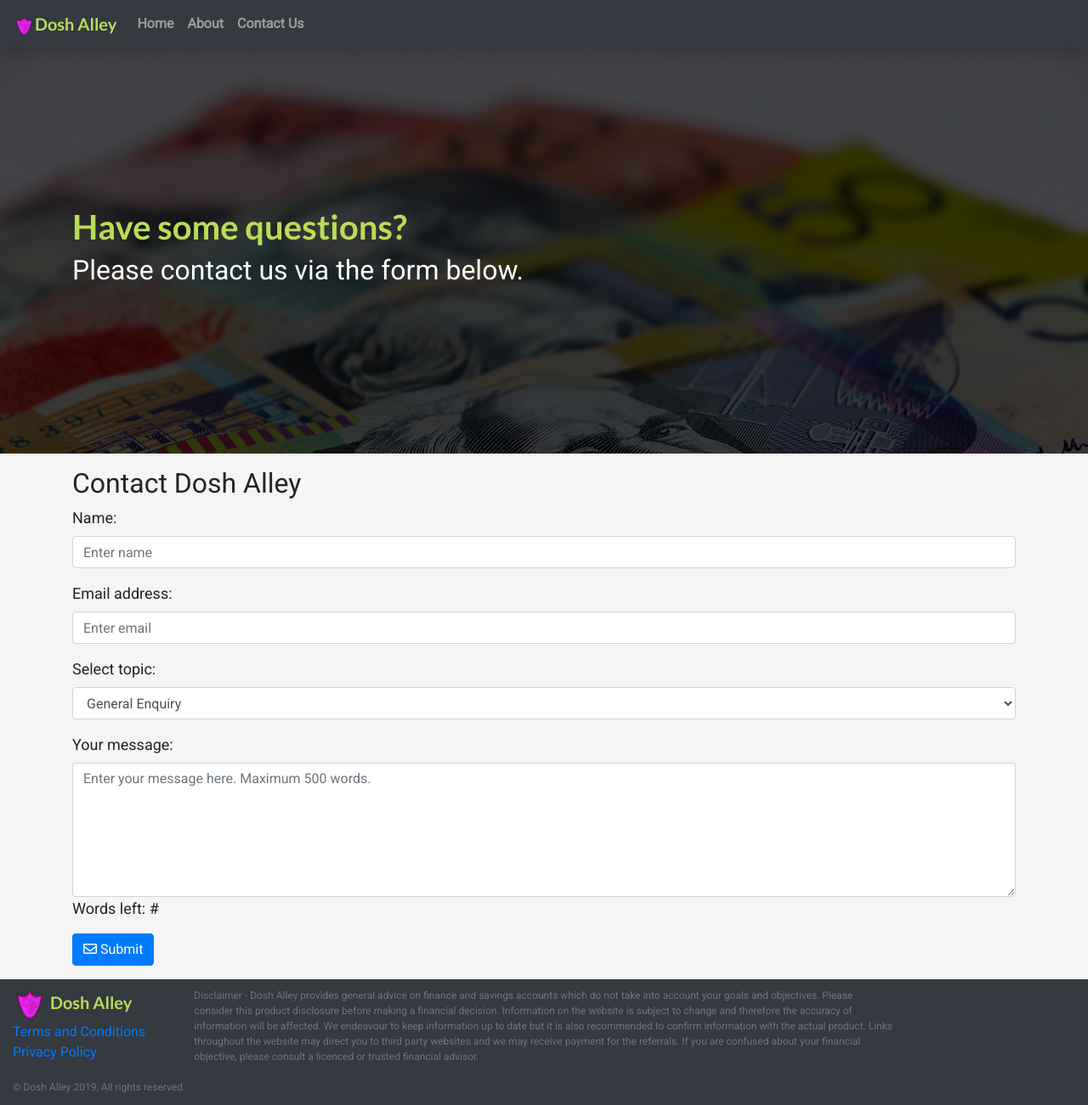
After one commit to conjamver/savers, a PHP site: page /contact.php in a window 1280 px wide. The commit adds this page. Shown: the whole page at 85% size. Run offline with PHP 8.4, Linux system fonts and the light colour scheme; some libraries are stand-ins or nearby versions.

Commit message:
Contact section update

```diff
--- a/about.php
+++ b/about.php
@@ -101,7 +101,7 @@
                         <div class="benefitCont">
                         <i class="fas fa-tachometer-alt"></i>
                         <h3>We are user friendly</h3>
-                        <p>Our savings comparrison application is optimised to provide the best interest rates in the most efficient way possible.   </p>
+                        <p>Our savings comparrison application is optimised to provide the best interest rates in the most efficient way possible. We reguarly maintain this service.</p>
                         </div>
                     </div>
                       <div class ="col-md-6 text-center">
@@ -109,6 +109,8 @@
                         <i class="fas fa-chalkboard-teacher"></i>
                         <h3>Our users come first</h3>
                           <p>We pride ourselves in providing the most accurate fiancial information. All sources are researched and only published if our users can make or save money.</p>
+
+
                         </div>
 
                     </div>
--- /dev/null
+++ b/contact.php
@@ -0,0 +1,119 @@
+<?php include 'includes/connection.php'; ?>
+<!DOCTYPE html>
+<html lang="en">
+
+<head>
+
+
+    <?php include 'includes/header.php'; ?>
+    <?php include 'includes/funcs.php'; ?>
+
+
+    <?php
+    if(isset($_POST['c_submit'])){
+        $c_name = cleanData($_POST['c_name']);
+        $c_email = cleanData($_POST['c_email']);
+        $c_subject = cleanData($_POST['c_subject']);
+        $c_message = cleanData($_POST['c_message']);
+
+        ////Check length backend and data on here. Make sure email correct.
+        ///
+
+
+        //Run email function if validation meets
+
+
+        //Run SQL and store the queries...
+        // -> prepare statements.
+
+    }
+
+    ?>
+
+
+</head>
+<!-- Inspiration -->
+<!-- https://www.hostgator.com/blog/top-10-most-popular-design-templates-for-gator-website-builder/ -->
+
+<body>
+    <button class="btn btn-sm btn-primary" id="scrollBut" title="Go to top of page"><i class="far fa-arrow-alt-circle-up"></i></button>
+    <?php include 'includes/nav.php'; ?>
+
+
+    <div id="main">
+        <!--Banner -->
+        <section id="abt-banner" class="">
+            <div class="container">
+                <div class = "row">
+                    <div class="col-md-12">
+                        <h1>Have some questions?</h1>
+                        <h2>Please contact us via the form below.</h2>
+                    </div>
+                </div>
+            </div>
+        </section>
+        <!--Contact form section --->
+        <section id="contact-form" class="sectionBody">
+            <div class="container">
+                <div class="row">
+                    <div class="col-md-12">
+                        <h2>Contact Dosh Alley</h2>
+
+                        <form method="post" action="<?php echo htmlspecialchars($_SERVER["PHP_SELF"]);?>" method="post">
+
+                            <!--Name section--->
+                            <div class="form-group">
+                                <label for="c_name">Name:</label>
+                                <input name="c_name" type="text" class="form-control" placeholder="Enter name" id="c_email" maxlength="32">
+                            </div>
+
+
+                            <!--Email Section --->
+                            <div class="form-group">
+                                <label for="c_email">Email address:</label>
+                                <input name="c_email" type="c_email" class="form-control" placeholder="Enter email" id="c_email" maxlength="64">
+                            </div>
+
+
+                            <!--Topic Section --->
+                            <div class="form-group">
+                                <label for="c_subject">Select topic:</label>
+                                <select name="c_subject" id="c_subject" class="form-control">
+                                    <option>General Enquiry</option>
+                                    <option>Bugs and errors related to Dosh Alley</option>
+                                    <option>Ideas for Dosh Alley</option>
+                                </select>
+                            </div>
+
+                            <!--Body Section --->
+
+
+                            <!--Topic Section --->
+                            <div class="form-group">
+                                <label for="c_message">Your message:</label>
+                                <textarea name="c_message" rows="6" class="form-control" maxlength="500" placeholder="Enter your message here. Maximum 500 words."></textarea>
+                                <span>Words left: #</span>
+                            </div>
+
+
+
+
+                            <button name="c_submit" type="submit" class="btn btn-primary"><i class="far fa-envelope"></i> Submit</button>
+                        </form>
+                    </div>
+                </div>
+            </div>
+
+        </section>
+
+
+
+
+
+
+    </div>
+    <?php include 'includes/footer.php'; ?>
+
+</body>
+<script type="application/javascript" src="js/scrollBut.js"></script>
+</html>
--- a/css/main.css
+++ b/css/main.css
@@ -238,14 +238,24 @@ body {
   font-size: 18px; }
 
 .benefitCont {
-  border: solid 2px green;
+  border: solid 2px #6ab04c;
   border-radius: 8px;
   min-height: 100%;
-  padding: 16px; }
+  padding: 24px; }
   .benefitCont i {
-    font-size: 48px; }
+    font-size: 42px;
+    color: #fefefe;
+    display: inline-block;
+    border-radius: 50%;
+    box-shadow: 0px 0px 2px #888;
+    padding: 0.6em 0.6em;
+    margin: 8px;
+    background-color: #6ab04c; }
   .benefitCont p {
     font-size: 18px; }
+
+#contact-form {
+  font-size: 18px; }
 
 #abt-banner {
   background-size: 100% 100vh;
```
Also changed, not shown: scss/style.scss (+27 -3 lines), 1 other file.
